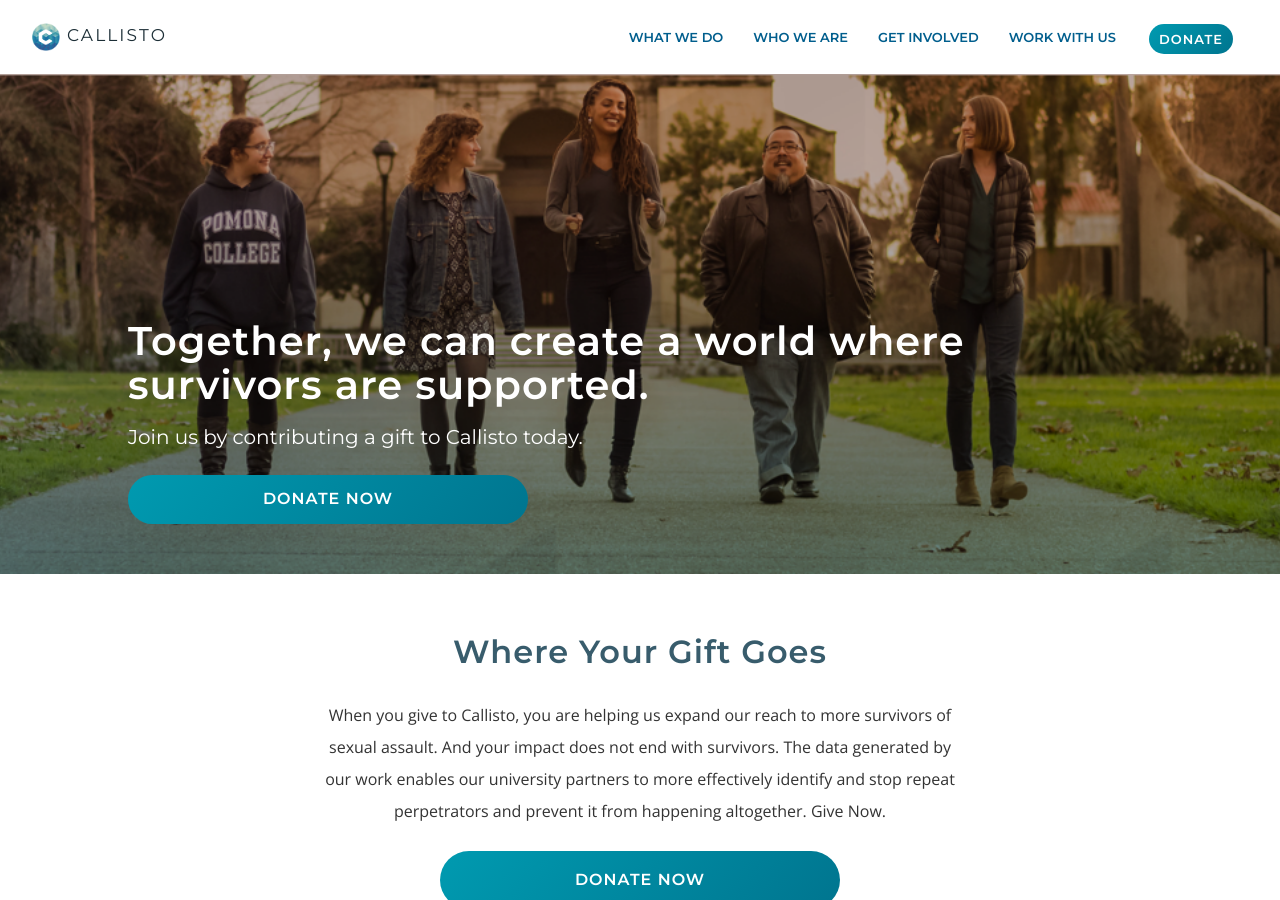
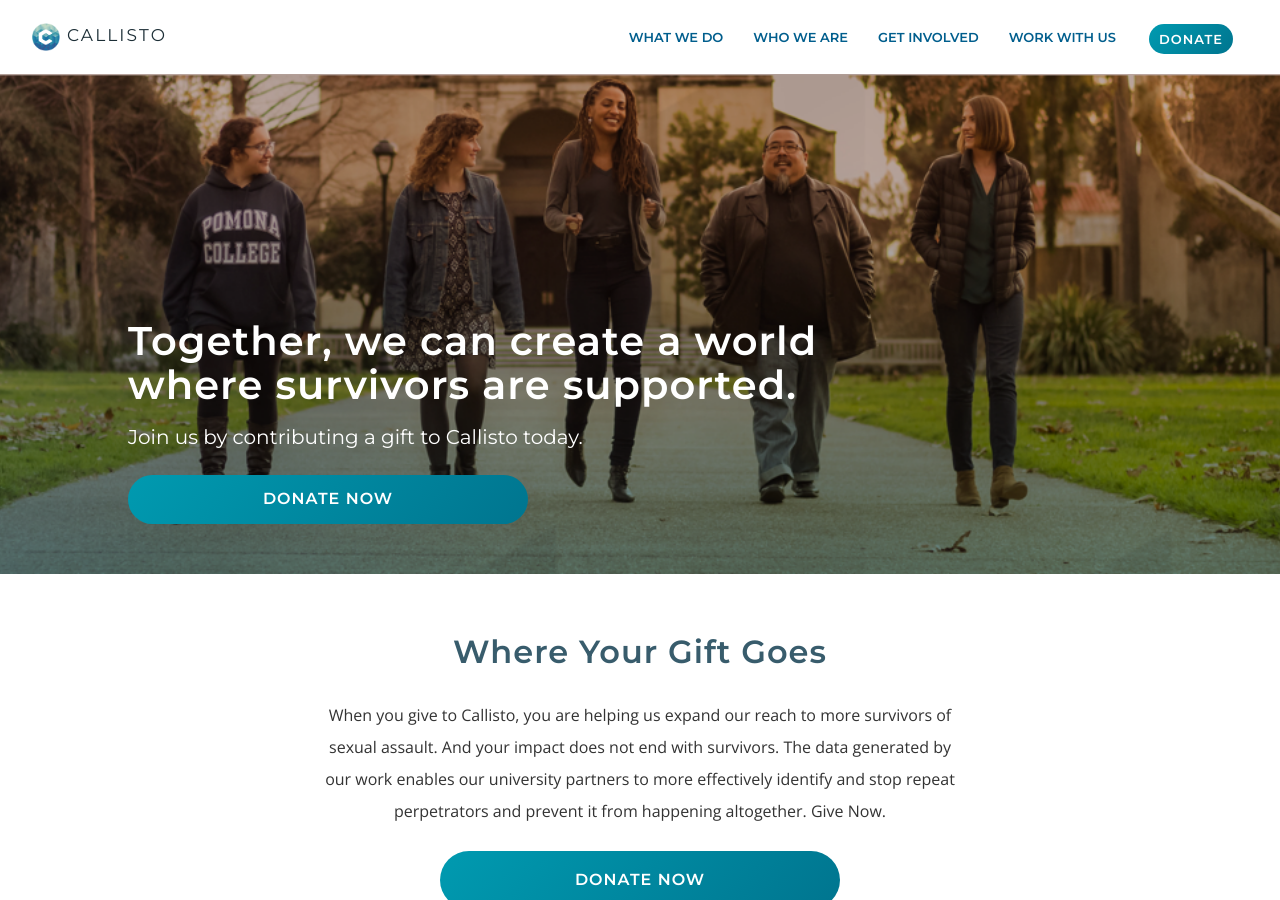
Before and after one commit to project-callisto/projectcallisto-dot-org, a Jekyll site: the page built from donate.html, in a window 1280 px wide and 900 px high. Built offline with Jekyll 4.4.1, drawn with Linux system fonts in a browser that asks for light colours.

Commit message:
donate routing

```diff
--- a/donate.html
+++ b/donate.html
@@ -4,7 +4,7 @@
 ---
 
 <header class="main-header donate-header">
-    <h2>Together, we can create a world where survivors are supported. </h2>
+    <h2>Together, we can create a world<br/>where survivors are supported. </h2>
     <p>Join us by contributing a gift to Callisto today.</p>
     <script src="https://donorbox.org/install-popup-button.js" type="text/javascript" defer></script>
     <a href="https://www.classy.org/campaign/help-stop-repeat-perpetrators-wherever-they-are/c150968" class="gradient-button" target="_blank">Donate Now</a>
--- a/get-involved.html
+++ b/get-involved.html
@@ -6,7 +6,7 @@
 <header class="main-header get-involved-header">
     <h2>Get Involved</h2>
     <p>Join our movement to support survivors across the country.</p>
-    <a href="https://www.classy.org/campaign/help-stop-repeat-perpetrators-wherever-they-are/c150968" class="gradient-button">Donate</a>
+    <a href="/donate" class="gradient-button">Donate</a>
 </header>
 
 <section class="become-partner">
--- a/who-we-are.html
+++ b/who-we-are.html
@@ -6,7 +6,7 @@
 <header class="main-header who-we-are-header">
     <h2>Who We Are</h2>
     <p>We're engineers, designers, legal experts, researchers, and educators - united in our desire to create a world where sexual assault is rare and survivors are supported.</p>
-    <a href="https://www.classy.org/campaign/help-stop-repeat-perpetrators-wherever-they-are/c150968" class="gradient-button">Donate</a>
+    <a href="/donate" class="gradient-button">Donate</a>
 </header>
 
 <section class="our-history">
```
